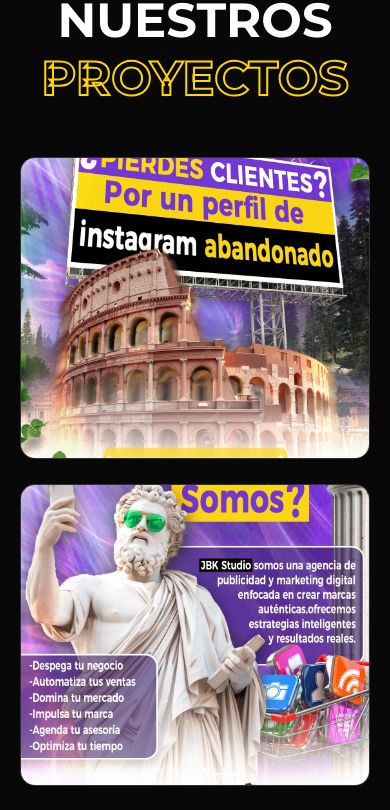
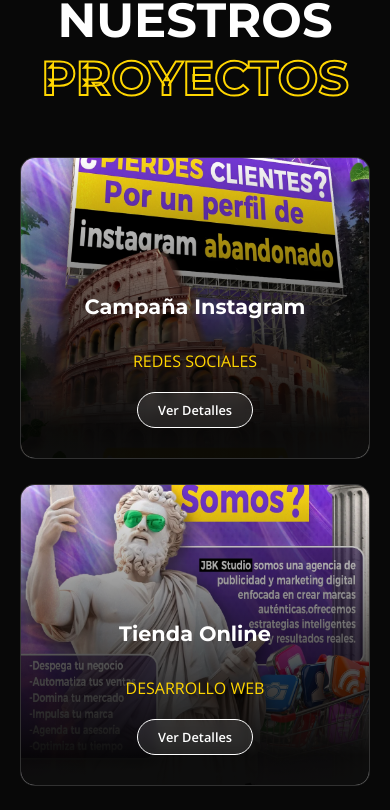
Before and after one commit to mrklas07/jbk-studio, a React (Vite) app: page / in a window 390 px wide. Shown: the part 3860-4670 px from the top of the page. Built offline with nearby package versions, Linux system fonts and the light colour scheme.

Commit message:
CSS definitivo: arreglo movil y primer proyecto

```diff
--- a/src/components/Portfolio.css
+++ b/src/components/Portfolio.css
@@ -13,36 +13,55 @@
 }
 
 /* --- TARJETA PRINCIPAL (PREVIEW) --- */
-/* Esto soluciona que el 4to proyecto no se vea bien */
 .card-container {
-  height: 300px; /* Altura fija obligatoria */
+  height: 300px;
   border-radius: 15px;
   overflow: hidden;
   position: relative;
   cursor: pointer;
   border: 1px solid rgba(255,255,255,0.1);
-  background: #1a1a1a; /* Fondo por si la imagen falla */
+  background: #1a1a1a;
+  /* Flexbox para asegurar estructura */
+  display: flex;
+  flex-direction: column;
 }
 
 .card-image {
   width: 100%;
   height: 100%;
-  object-fit: cover; /* Aquí sí recortamos para que la portada se vea linda */
+  object-fit: cover;
   transition: transform 0.5s;
 }
 
+/* Efecto Zoom al pasar el mouse (Solo PC) */
+.card-container:hover .card-image {
+  transform: scale(1.1);
+}
+
+/* --- CAPA DE TEXTO (OVERLAY) --- */
 .card-overlay {
   position: absolute;
   inset: 0;
-  background: rgba(0,0,0,0.85);
+  background: rgba(0,0,0,0.85); /* Fondo oscuro completo en PC */
   backdrop-filter: blur(5px);
+
   display: flex;
   flex-direction: column;
   align-items: center;
   justify-content: center;
-  color: white;
   text-align: center;
   gap: 10px;
+  padding: 20px;
+
+  /* LÓGICA DE VISIBILIDAD (PC) */
+  opacity: 0; /* Oculto por defecto */
+  transition: opacity 0.3s ease-in-out;
+  z-index: 10;
+}
+
+/* Al pasar el mouse en PC, aparece */
+.card-container:hover .card-overlay {
+  opacity: 1;
 }
 
 .btn-fake {
@@ -51,9 +70,10 @@
   border-radius: 50px;
   font-size: 0.8rem;
   margin-top: 10px;
-  background: transparent;
+  background: rgba(255,255,255,0.1);
   color: white;
   font-weight: bold;
+  backdrop-filter: blur(5px);
 }
 
 /* --- MODAL (FONDO) --- */
@@ -75,7 +95,7 @@
   max-width: 900px;
   max-height: 90vh;
   border-radius: 20px;
-  border: 1px solid var(--primary); /* Borde de color para resaltar */
+  border: 1px solid var(--primary);
   display: flex;
   flex-direction: column;
   position: relative;
@@ -105,35 +125,29 @@
   overflow-y: auto;
 }
 
-/* Textos */
+/* Textos del Modal */
 .modal-title { font-size: 2rem; margin: 10px 0; color: white; }
 .modal-category { color: var(--secondary); font-weight: bold; text-transform: uppercase; letter-spacing: 1px; }
 .modal-desc { color: #ccc; margin-bottom: 30px; font-size: 1rem; line-height: 1.5; }
 
 /* --- GALERÍA ESTILO PINTEREST (MASONRY) --- */
 .modal-gallery {
-  /* En PC usamos columnas en lugar de cuadrícula fija */
-  column-count: 3;
+  column-count: 3; /* 3 Columnas en PC */
   column-gap: 20px;
   padding-bottom: 20px;
 }
 
 .gallery-card {
-  /* Esto evita que una imagen se corte entre dos columnas */
   break-inside: avoid;
-  margin-bottom: 20px; /* Espacio debajo de cada foto */
-
+  margin-bottom: 20px;
   background: transparent;
   border-radius: 12px;
   overflow: hidden;
   position: relative;
-
-  /* Sombra suave para que resalte sobre el fondo */
   box-shadow: 0 4px 15px rgba(0,0,0,0.3);
   border: 1px solid rgba(255,255,255,0.05);
-
   transition: transform 0.3s ease;
-  cursor: zoom-in; /* Icono de lupa */
+  cursor: zoom-in;
 }
 
 .gallery-card:hover {
@@ -144,16 +158,21 @@
 
 .gallery-img {
   width: 100%;
-  height: auto; /* IMPORTANTE: Respeta la altura real de la foto */
-  display: block; /* Quita espacios fantasma */
-  object-fit: cover; /* Solo por seguridad, pero height auto manda */
+  height: auto;
+  display: block;
+  object-fit: cover;
 }
 
-/* --- MÓVIL (Menos de 768px) --- */
+/* --- MÓVIL Y TABLET (Ajustes Críticos) --- */
 @media (max-width: 768px) {
+
+  /* 1. Ajuste del Modal y Galería en Móvil */
+  .modal-content {
+    max-height: 85vh; /* Un poco más pequeña para que quepa bien */
+  }
+
   .modal-gallery {
-    /* En móvil, volvemos a 2 columnas para que se vean bien */
-    column-count: 2;
+    column-count: 2; /* Solo 2 columnas en móvil */
     column-gap: 10px;
   }
 
@@ -161,4 +180,24 @@
     margin-bottom: 10px;
     border-radius: 8px;
   }
+
+  /* 2. SOLUCIÓN DE VISIBILIDAD TARJETAS EN MÓVIL */
+  .card-overlay {
+    /* Forzamos que sea visible siempre */
+    opacity: 1 !important;
+
+    /* Degradado solo abajo para que se vea la imagen arriba */
+    background: linear-gradient(to top, rgba(0,0,0,0.95) 10%, rgba(0,0,0,0.6) 50%, transparent 100%);
+    backdrop-filter: none;
+
+    /* Alineamos el texto abajo */
+    justify-content: flex-end;
+    padding-bottom: 30px;
+    align-items: center;
+  }
+
+  /* Texto un poco más pequeño en móvil */
+  .card-overlay h3 {
+    font-size: 1.3rem !important;
+  }
 }
```
